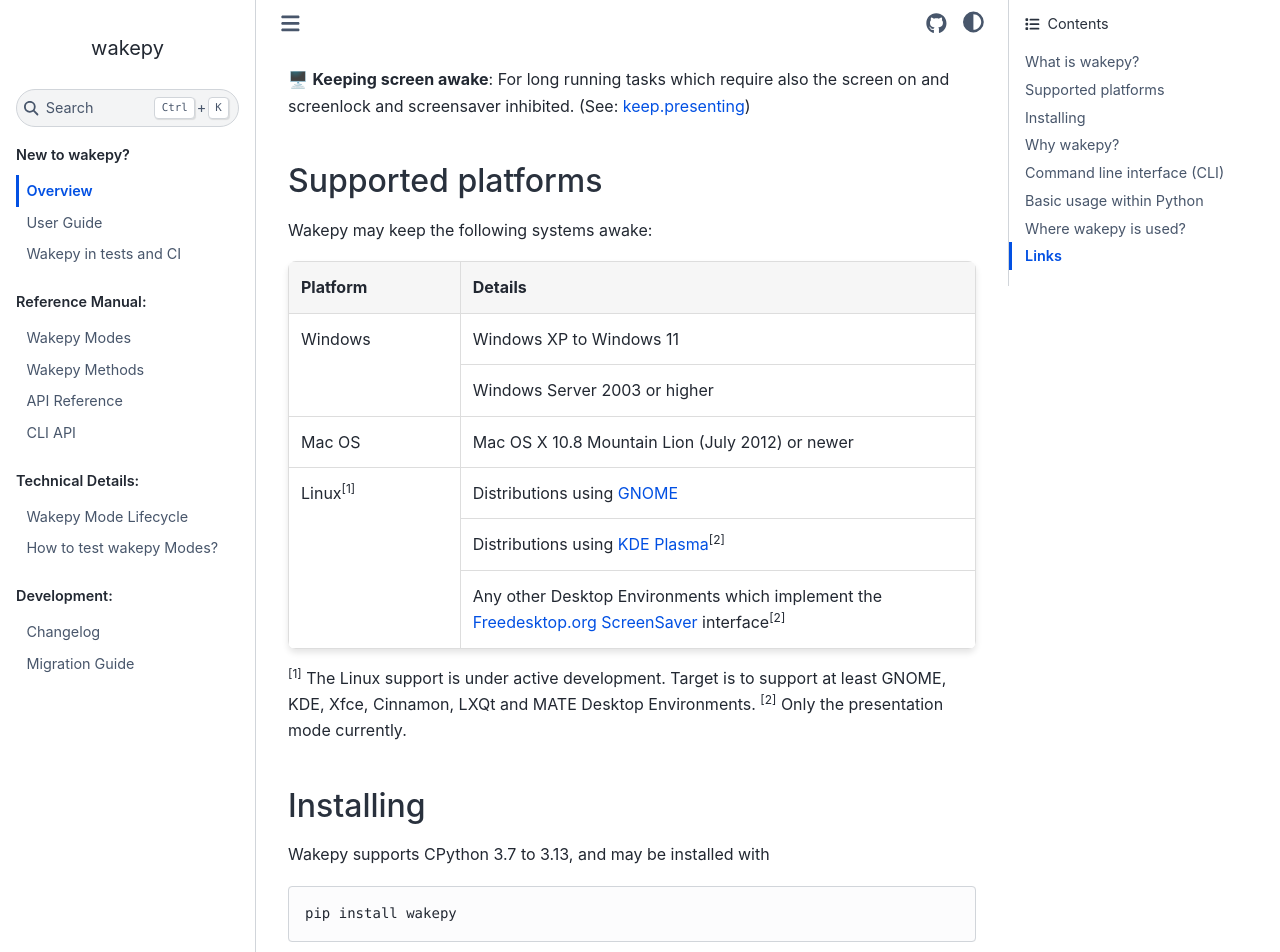
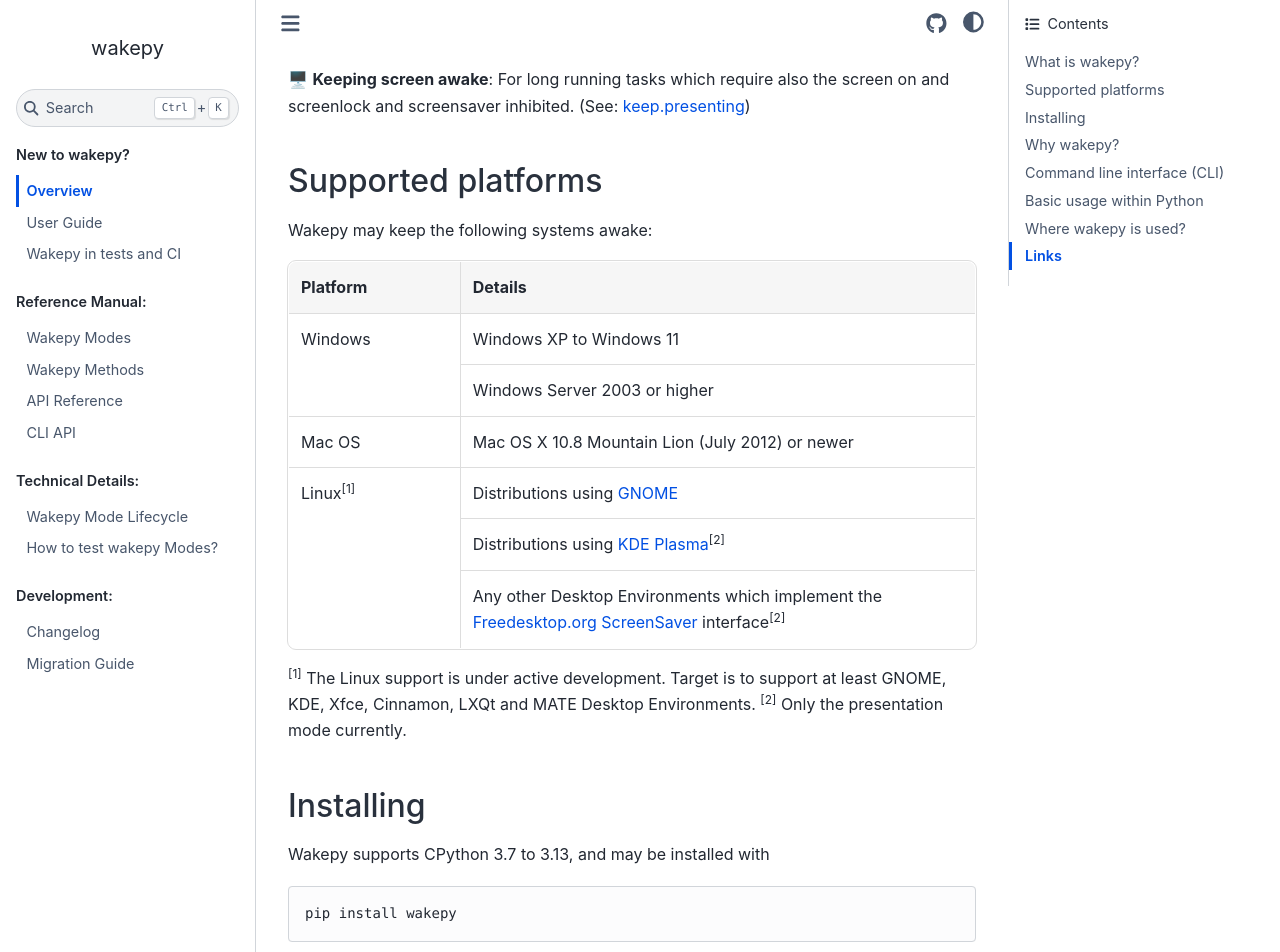
Before and after one commit to fohrloop/wakepy, a Sphinx documentation site: the page built from docs/source/index.md, in a window 1280 px wide and 1400 px high, scrolled down 318 px. Shown: the top 952 px of the window. Built offline with Sphinx 7.4.7 and the Sphinx Book theme 1.1.4, drawn with Linux system fonts in a browser that asks for light colours; the version number could not be read and is left out.

Commit message:
fix small gaps in table borders on Chrome

```diff
--- a/docs/source/_static/wakepy-docs.css
+++ b/docs/source/_static/wakepy-docs.css
@@ -104,7 +104,8 @@
     border-collapse: collapse;
     border-radius: 8px;
     overflow: hidden;
-    box-shadow: 0 4px 6px rgba(0, 0, 0, 0.1);
+    border: 1px solid var(--wakepy-table-color-border);
+    outline: 1px solid var(--wakepy-table-color-border);
   }
 
 .wakepy-table th,
```
